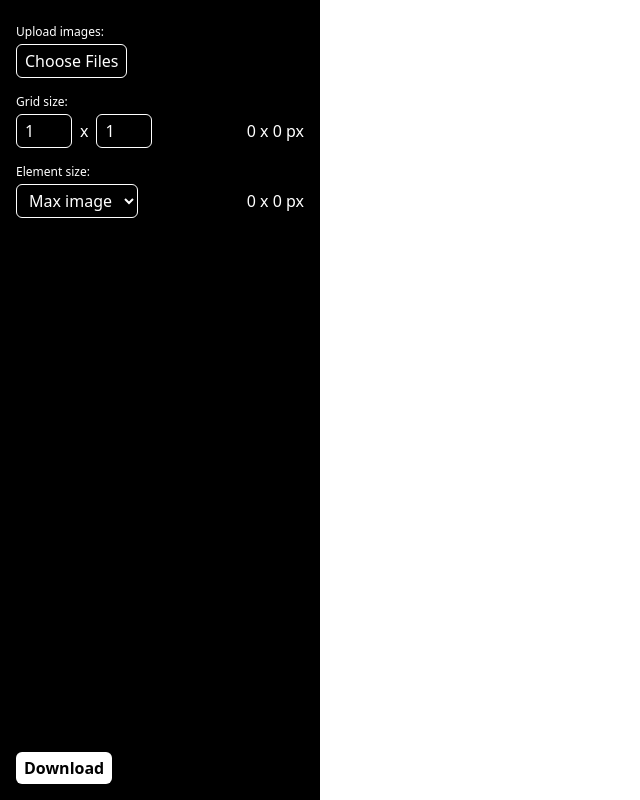
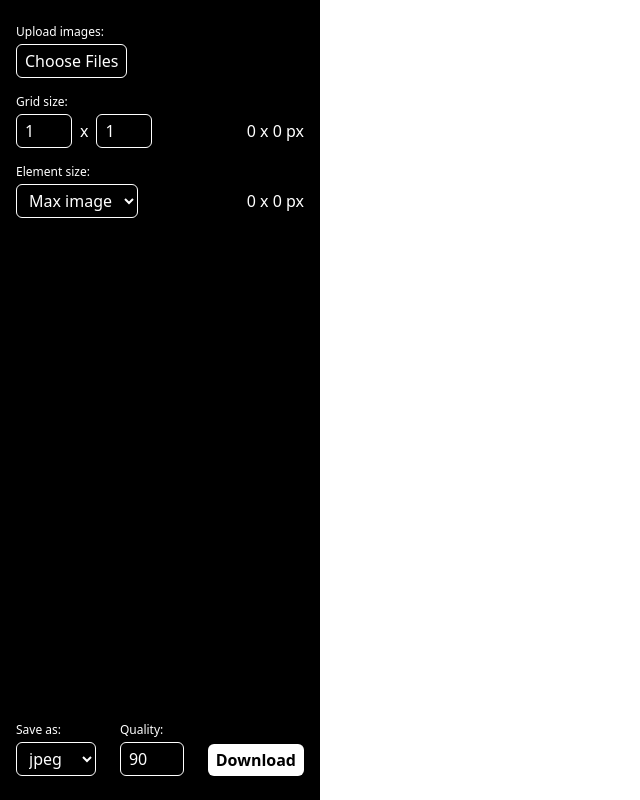
Before and after one commit to dai60/imagrid, a React (Vite) app: page / in a window 1280 px wide. Shown: the whole page, without its empty margins (0-640 px from the left). Built offline with nearby package versions, Linux system fonts and the light colour scheme.

Commit message:
save options

```diff
--- a/src/App.tsx
+++ b/src/App.tsx
@@ -1,9 +1,10 @@
 import { useState } from "react";
-import { MontageImage, useMontage } from "./Montage";
+import { MontageImage } from "./Montage";
 import Upload from "./components/Upload";
 import Grid from "./components/Grid";
 import Download from "./components/Download";
 import Settings from "./components/Settings";
+import useMontage from "./hooks/useMontage";
 
 const App = () => {
     const { elemWidth, elemHeight, state, dispatch } = useMontage();
@@ -24,7 +25,7 @@ const App = () => {
 
     }
 
-    const handleDownload = () => {
+    const handleDownload = (type: string, quality: number) => {
         setRendering(true);
 
         const canvas = document.createElement("canvas");
@@ -60,13 +61,19 @@ const App = () => {
             const link = document.createElement("a");
             link.style.display = "none";
             link.href = url;
-            link.download = `${Date.now()}.jpeg`;
+
+            const extension =
+                type === "image/png" ? ".png" :
+                type === "image/jpeg" ? ".jpeg" :
+                type === "image/webp" ? ".webp" : "";
+
+            link.download = `${Date.now()}${extension}`;
 
             document.body.appendChild(link);
             link.click();
             document.body.removeChild(link);
             setRendering(false);
-        }, "image/jpeg", 90);
+        }, type, quality);
     }
 
     return (
--- a/src/Montage.tsx
+++ b/src/Montage.tsx
@@ -1,5 +1,5 @@
 import { arrayMove } from "@dnd-kit/sortable";
-import { act, createContext, Dispatch, PropsWithChildren, useContext, useReducer } from "react";
+import { createContext, Dispatch, PropsWithChildren, useReducer } from "react";
 
 export type MontageImage = {
     url: string;
@@ -65,7 +65,7 @@ type MontageContextProps = {
     elemHeight: number;
 }
 
-const MontageContext = createContext<MontageContextProps | undefined>(undefined);
+export const MontageContext = createContext<MontageContextProps | undefined>(undefined);
 
 export const MontageContextProvider = ({ children }: PropsWithChildren) => {
     const [state, dispatch] = useReducer(montageReducer, {
@@ -93,11 +93,3 @@ export const MontageContextProvider = ({ children }: PropsWithChildren) => {
         </MontageContext.Provider>
     );
 }
-
-export const useMontage = () => {
-    const context = useContext(MontageContext);
-    if (!context) {
-        throw new Error("useMontageContext must be used within a MontageContextProvider");
-    }
-    return context;
-}
--- a/src/components/Download.tsx
+++ b/src/components/Download.tsx
@@ -1,17 +1,47 @@
+import { useId, useState } from "react";
+
 type DownloadProps = {
     disabled?: boolean;
-    onDownload: () => void;
+    onDownload: (type: string, quality: number) => void;
 }
 
 const Download = ({ disabled, onDownload }: DownloadProps) => {
+    const id = useId();
+
+    const [file, setFile] = useState("image/jpeg");
+    const [quality, setQuality] = useState(90);
+
+    const fileId = id + "-file";
+    const qualityId = id + "-quality";
+
+    const handleDownload = () => {
+        onDownload(file, quality / 100);
+    }
+
     return (
-        <button
-            className="bg-white disabled:bg-zinc-400 text-black px-2 py-1 rounded-md font-semibold cursor-pointer disabled:cursor-default transition-colors"
-            disabled={disabled}
-            onClick={onDownload}
-        >
-                Download
-        </button>
+        <div className="flex justify-between items-end">
+            <div className="my-2">
+                <label className="block text-xs mb-1" htmlFor={fileId}>Save as:</label>
+                <select className="bg-black border-white border-1 rounded-md px-2 py-1" id={fileId} defaultValue={file} onChange={e => setFile(e.target.value)}>
+                    <option value="image/png">png</option>
+                    <option value="image/jpeg">jpeg</option>
+                    <option value="image/webp">webp</option>
+                </select>
+            </div>
+            {file !== "image/png" && (
+                <div className="my-2">
+                    <label className="block text-xs mb-1" htmlFor={qualityId}>Quality:</label>
+                    <input className="border-white border-1 rounded-md px-2 py-1 w-16" type="number" id={qualityId} min={0} max={100} defaultValue={quality} onChange={e => setQuality(e.target.valueAsNumber)} />
+                </div>
+            )}
+            <button
+                className="my-2 bg-white disabled:bg-zinc-400 text-black px-2 py-1 rounded-md font-semibold cursor-pointer disabled:cursor-default transition-colors"
+                disabled={disabled}
+                onClick={handleDownload}
+            >
+                    Download
+            </button>
+        </div>
     );
 }
 
--- a/src/components/Grid.tsx
+++ b/src/components/Grid.tsx
@@ -1,10 +1,11 @@
-import { closestCenter, DndContext, DragEndEvent, DraggableAttributes, DragOverlay, DragStartEvent, KeyboardSensor, MeasuringStrategy, MouseSensor, PointerSensor, TouchSensor, UniqueIdentifier, useSensor, useSensors } from "@dnd-kit/core";
-import { defaultAnimateLayoutChanges, rectSortingStrategy, SortableContext, sortableKeyboardCoordinates, useSortable } from "@dnd-kit/sortable";
+import { closestCenter, DndContext, DragEndEvent, DraggableAttributes, DragOverlay, DragStartEvent, KeyboardSensor, MeasuringStrategy, MouseSensor, TouchSensor, useSensor, useSensors } from "@dnd-kit/core";
+import { rectSortingStrategy, SortableContext, sortableKeyboardCoordinates, useSortable } from "@dnd-kit/sortable";
 import { CSS } from "@dnd-kit/utilities";
-import { CSSProperties, Ref, useLayoutEffect, useRef, useState } from "react";
-import { useMontage } from "../Montage";
+import { CSSProperties, Ref, useRef, useState } from "react";
 import { restrictToParentElement } from "@dnd-kit/modifiers";
 import { SyntheticListenerMap } from "@dnd-kit/core/dist/hooks/utilities";
+import useMontage from "../hooks/useMontage";
+import useObserver from "../hooks/useObserver";
 
 type ItemProps = {
     src: string;
@@ -65,7 +66,7 @@ const Grid = () => {
     const { elemWidth, elemHeight, state, dispatch } = useMontage();
 
     const divRef = useRef<HTMLDivElement>(null);
-    const [divSize, setDivSize] = useState({ width: 0, height: 0 });
+    const [divWidth, divHeight] = useObserver(divRef);
 
     const [active, setActive] = useState<string | undefined>(undefined);
     const sensors = useSensors(
@@ -75,21 +76,6 @@ const Grid = () => {
             coordinateGetter: sortableKeyboardCoordinates,
         }),
     );
-
-    useLayoutEffect(() => {
-        if (!divRef.current) {
-            return;
-        }
-
-        const observer = new ResizeObserver(entries => {
-            for (const { contentRect: { width, height } } of entries) {
-                console.log(width, height);
-                setDivSize({ width, height });
-            }
-        });
-        observer.observe(divRef.current);
-        return () => observer.disconnect();
-    }, []);
 
     const handleDragStart = (e: DragStartEvent) => {
         if (typeof e.active.id !== "string") {
@@ -117,7 +103,7 @@ const Grid = () => {
         gridTemplateRows: `repeat(${state.gridSize.rows}, 1fr)`,
     };
 
-    if (divSize.width / gridWidth < divSize.height / gridHeight) {
+    if (divWidth / gridWidth < divHeight / gridHeight) {
         style.width = "100%";
     }
     else {
--- a/src/components/Settings.tsx
+++ b/src/components/Settings.tsx
@@ -1,5 +1,5 @@
 import { ChangeEventHandler } from "react";
-import { useMontage } from "../Montage";
+import useMontage from "../hooks/useMontage";
 
 const Settings = () => {
     const { elemWidth, elemHeight, state, dispatch } = useMontage();
--- /dev/null
+++ b/src/hooks/useMontage.ts
@@ -0,0 +1,12 @@
+import { useContext } from "react";
+import { MontageContext } from "../Montage";
+
+const useMontage = () => {
+    const context = useContext(MontageContext);
+    if (!context) {
+        throw new Error("useMontageContext must be used within a MontageContextProvider");
+    }
+    return context;
+}
+
+export default useMontage;
--- /dev/null
+++ b/src/hooks/useObserver.ts
@@ -0,0 +1,23 @@
+import { RefObject, useLayoutEffect, useState } from "react";
+
+const useObserver = (ref: RefObject<HTMLElement | null>): [width: number, height: number] => {
+    const [size, setSize] = useState({ width: 0, height: 0 });
+
+    useLayoutEffect(() => {
+        if (!ref.current) {
+            return;
+        }
+
+        const observer = new ResizeObserver(entries => {
+            for (const { contentRect: { width, height } } of entries) {
+                setSize({ width, height });
+            }
+        });
+        observer.observe(ref.current);
+        return () => observer.disconnect();
+    }, [ref]);
+
+    return [size.width, size.height];
+}
+
+export default useObserver;
```
